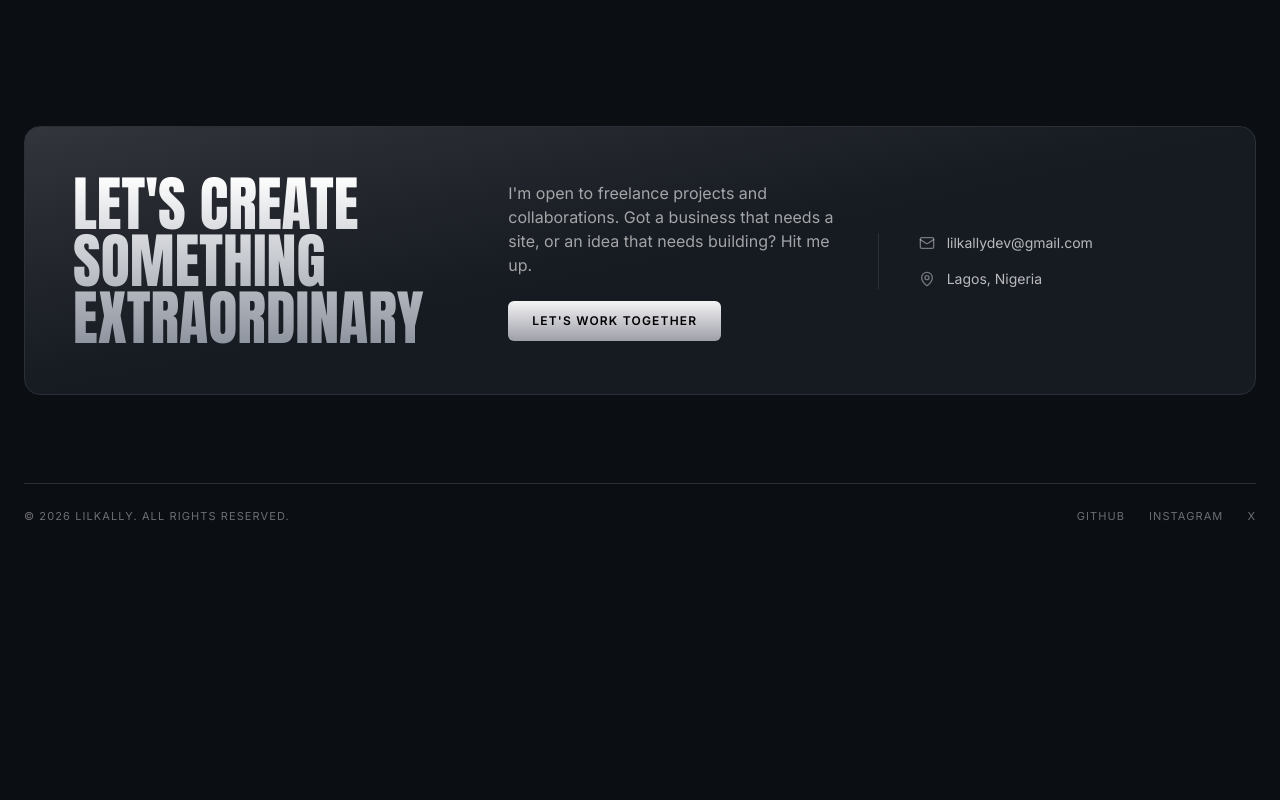
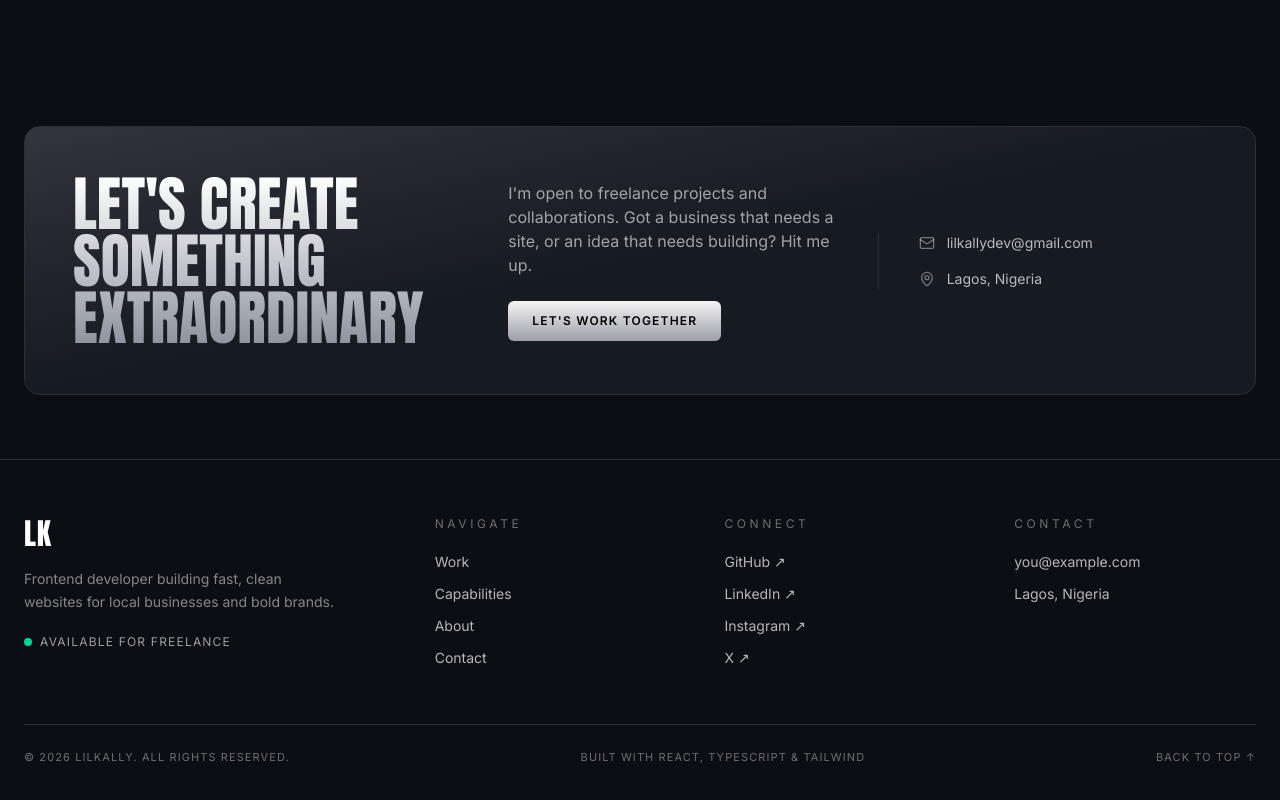
Before and after one commit to Lilkally-noob/Portfolio, a React (Vite) app: page / in a window 1280 px wide. Shown: the part 2449-3249 px from the top of the page. Before the commit the page ends 3014 px from the top, so only its background shows below. Built offline with nearby package versions, Linux system fonts and the light colour scheme.

Commit message:
social links

```diff
--- a/src/components/Footer.tsx
+++ b/src/components/Footer.tsx
@@ -1,29 +1,76 @@
-const socials = [
-  { name: "GitHub", href: "https://github.com/Lilkally-noob" },
-  { name: "Instagram", href: "lilkally__05" },
-  { name: "X", href: "Habeeb_Lilkally" },
-];
+type SocialLink = {
+  name: string
+  href: string
+}
+
+const socials: SocialLink[] = [
+  { name: 'GitHub', href: 'https://github.com/Lilkally-noob' },
+  { name: 'LinkedIn', href: 'https://linkedin.com/in/Afolabi-habeeb' },
+  { name: 'Instagram', href: 'https://instagram.com/Lilkally__05' },
+  { name: 'X', href: 'https://x.com/Habeeb_lilkally' },
+]
+
+const quickLinks = ['Work', 'Capabilities', 'About', 'Contact']
+
+const email = 'you@example.com'
 
 export default function Footer() {
   return (
-    <footer className="mx-auto max-w-7xl px-6 pb-10 pt-6">
-      <div className="flex flex-col items-center justify-between gap-4 border-t border-line pt-6 text-[11px] uppercase tracking-widest text-white/40 md:flex-row">
-        <p>© {new Date().getFullYear()} Lilkally. All rights reserved.</p>
-        <ul className="flex gap-6">
+    <footer className="border-t border-line">
+      <div className="mx-auto max-w-7xl px-6 py-14">
+        <div className="grid gap-12 md:grid-cols-[1.5fr_1fr_1fr_1fr]">
+          <div>
+            <a href="#" className="font-display text-3xl tracking-wide">LK</a>
+            <p className="mt-4 max-w-xs text-sm leading-relaxed text-white/50">
+              Frontend developer building fast, clean websites for local businesses and bold brands.
+            </p>
+            <p className="mt-5 flex items-center gap-2 text-xs uppercase tracking-widest text-white/60">
+              <span className="h-2 w-2 rounded-full bg-emerald-400" />
+              Available for freelance
+            </p>
+          </div>
+
+          <div>
+            <h3 className="text-xs uppercase tracking-[0.3em] text-white/40">Navigate</h3>
+            <ul className="mt-5 space-y-3 text-sm text-white/70">
+              {quickLinks.map((l) => (
+                <li key={l}>
+                  <a href={`#${l.toLowerCase()}`} className="transition hover:text-white">{l}</a>
+                </li>
+              ))}
+            </ul>
+          </div>
+
+          <div>
+            <h3 className="text-xs uppercase tracking-[0.3em] text-white/40">Connect</h3>
+            <ul className="mt-5 space-y-3 text-sm text-white/70">
               {socials.map((s) => (
                 <li key={s.name}>
-              <a
-                href={s.href}
-                target="_blank"
-                rel="noreferrer"
-                className="transition hover:text-white"
-              >
-                {s.name}
+                  <a href={s.href} target="_blank" rel="noreferrer" className="transition hover:text-white">
+                    {s.name} ↗
                   </a>
                 </li>
               ))}
             </ul>
           </div>
+
+          <div>
+            <h3 className="text-xs uppercase tracking-[0.3em] text-white/40">Contact</h3>
+            <ul className="mt-5 space-y-3 text-sm text-white/70">
+              <li>
+                <a href={`mailto:${email}`} className="transition hover:text-white">{email}</a>
+              </li>
+              <li>Lagos, Nigeria</li>
+            </ul>
+          </div>
+        </div>
+
+        <div className="mt-14 flex flex-col items-center justify-between gap-4 border-t border-line pt-6 text-[11px] uppercase tracking-widest text-white/40 md:flex-row">
+          <p>© {new Date().getFullYear()} Lilkally. All rights reserved.</p>
+          <p>Built with React, TypeScript & Tailwind</p>
+          <a href="#" className="transition hover:text-white">Back to top ↑</a>
+        </div>
+      </div>
     </footer>
-  );
+  )
 }
```
Also changed, not shown: 1 other file (tests, documents, lock files or other folders). Lines whose indentation alone changed are shown as unchanged.
